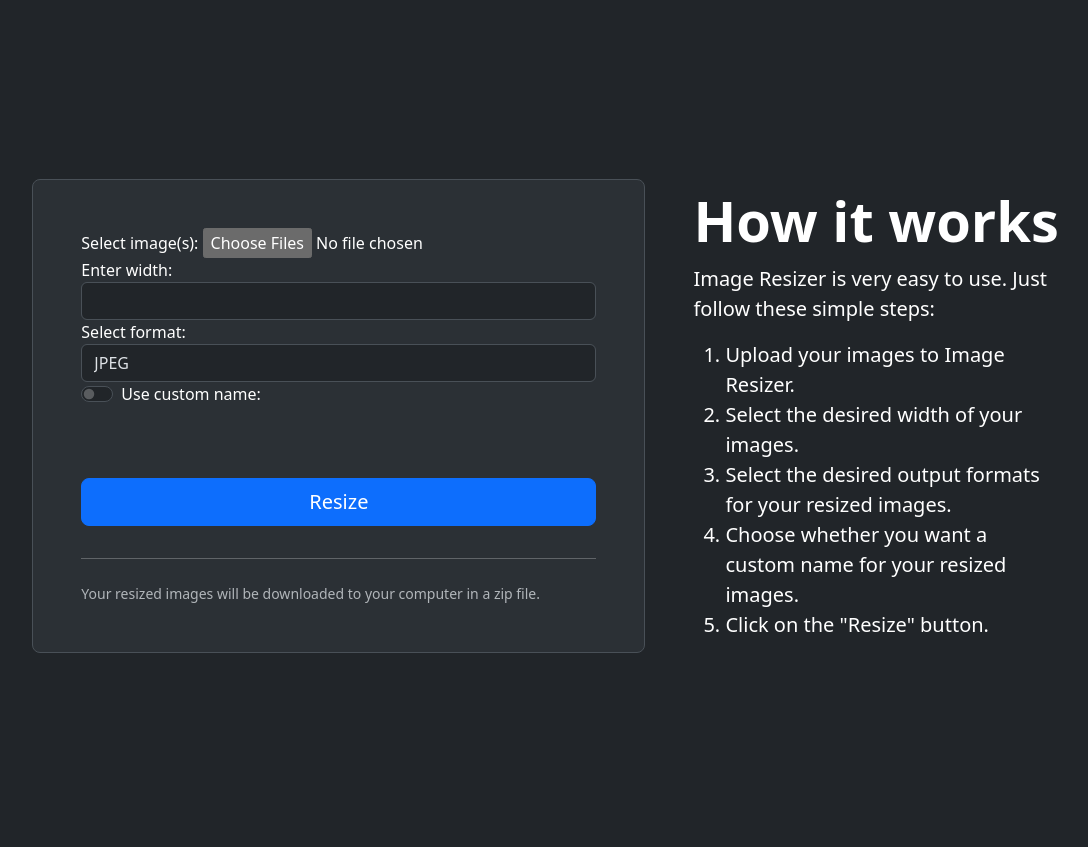
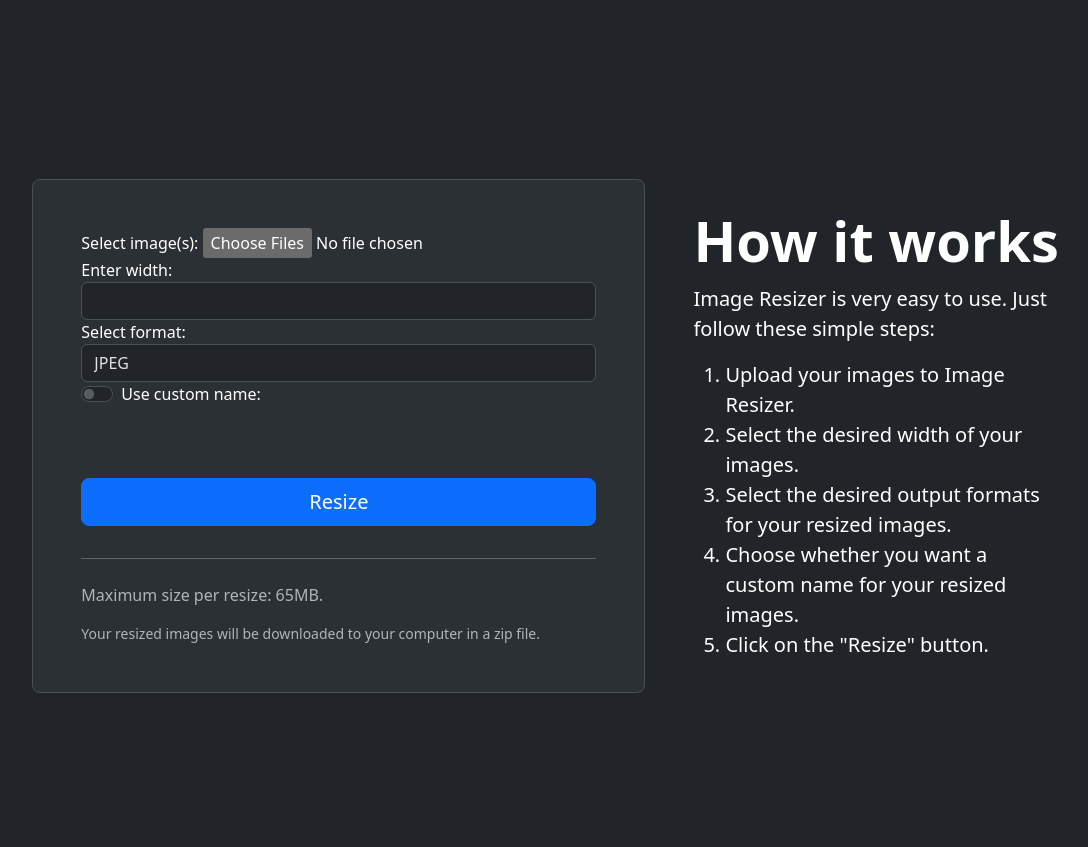
Before and after one commit to FrancoisSchoeman/WebImageResizer, a Django app: page / in a window 1360 px wide. Shown: the part 556-1403 px from the top of the page, without its empty margins (105-1193 px from the left). Run offline with Django 3.2, Linux system fonts and the light colour scheme; data that the repository does not hold is empty; some libraries are stand-ins or nearby versions.

Commit message:
add size message

```diff
--- a/web_image_resizer_app/templates/index.html
+++ b/web_image_resizer_app/templates/index.html
@@ -82,6 +82,7 @@
 
                 <button class="w-100 btn btn-lg btn-primary my-2" type="submit">Resize</button>
                 <hr class="my-4">
+                <p class="text-body-secondary">Maximum size per resize: 65MB.</p>
                 <small class="text-body-secondary">Your resized images will be downloaded to your computer in a zip
                     file.</small>
             </form>
```
